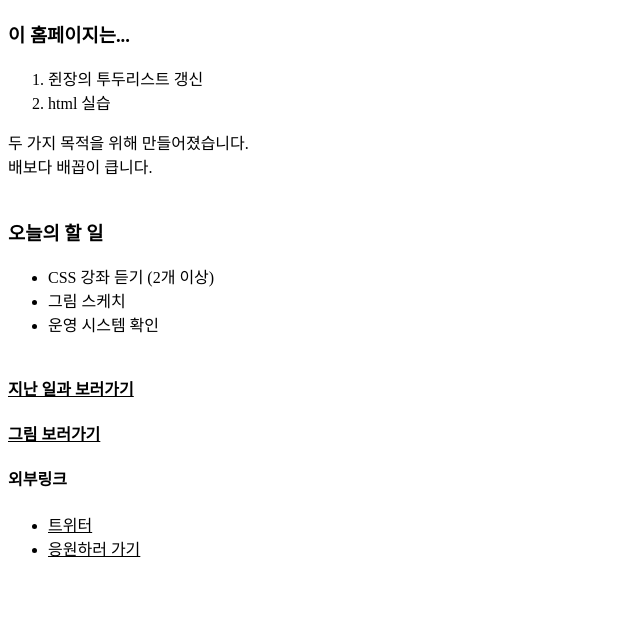
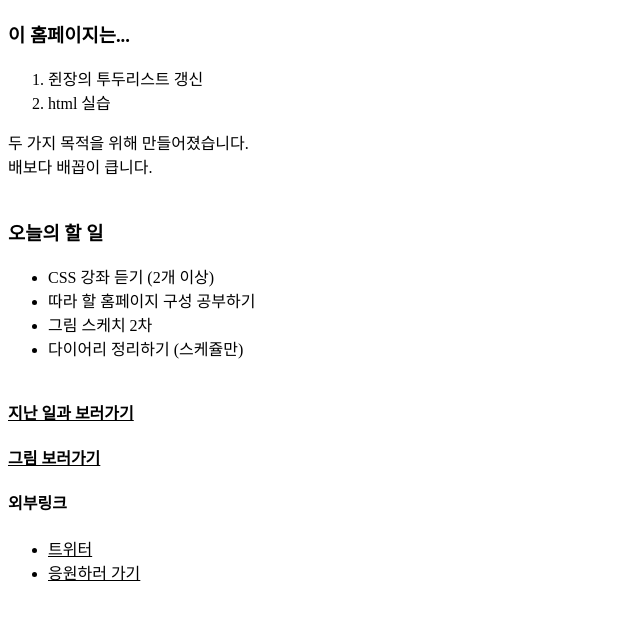
Before and after one commit to hang-bu/todolist, a plain HTML site: page index.html in a window 1280 px wide. Shown: the part 87-706 px from the top of the page, without its empty margins (0-640 px from the left). Drawn offline with Linux system fonts and the light colour scheme.

Commit message:
Add files via upload

```diff
--- a/index.html
+++ b/index.html
@@ -26,10 +26,10 @@
     <h3>오늘의 할 일</h3>
     <ul>
         <li>CSS 강좌 듣기 (2개 이상)</li>
-        <li>그림 스케치</li>
-        <li>운영 시스템 확인</li>
-        <!--<li></li>
-        <li></li>-->
+        <li>따라 할 홈페이지 구성 공부하기</li>
+        <li>그림 스케치 2차</li>
+        <li>다이어리 정리하기 (스케쥴만)</li>
+        <!--<li></li>-->
     </ul>
 </p>
 <p>
```
Also changed, not shown: 지난일과.html (+17 -10 lines).
